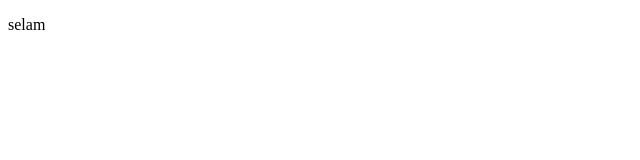
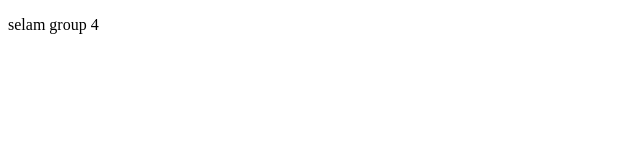
Before and after one commit to mareg-betre/gitPractice, a plain HTML site: page index.html in a window 1280 px wide. Shown: the full height of the page, 0-640 px from the left. Drawn offline with Linux system fonts and the light colour scheme.

Commit message:
indexupdiet

```diff
--- a/index.html
+++ b/index.html
@@ -7,6 +7,6 @@
         <title>Document</title>
     </head>
     <body>
-      <p>selam</p>
+      <p>selam group 4</p>
     </body>
     </html>
```
